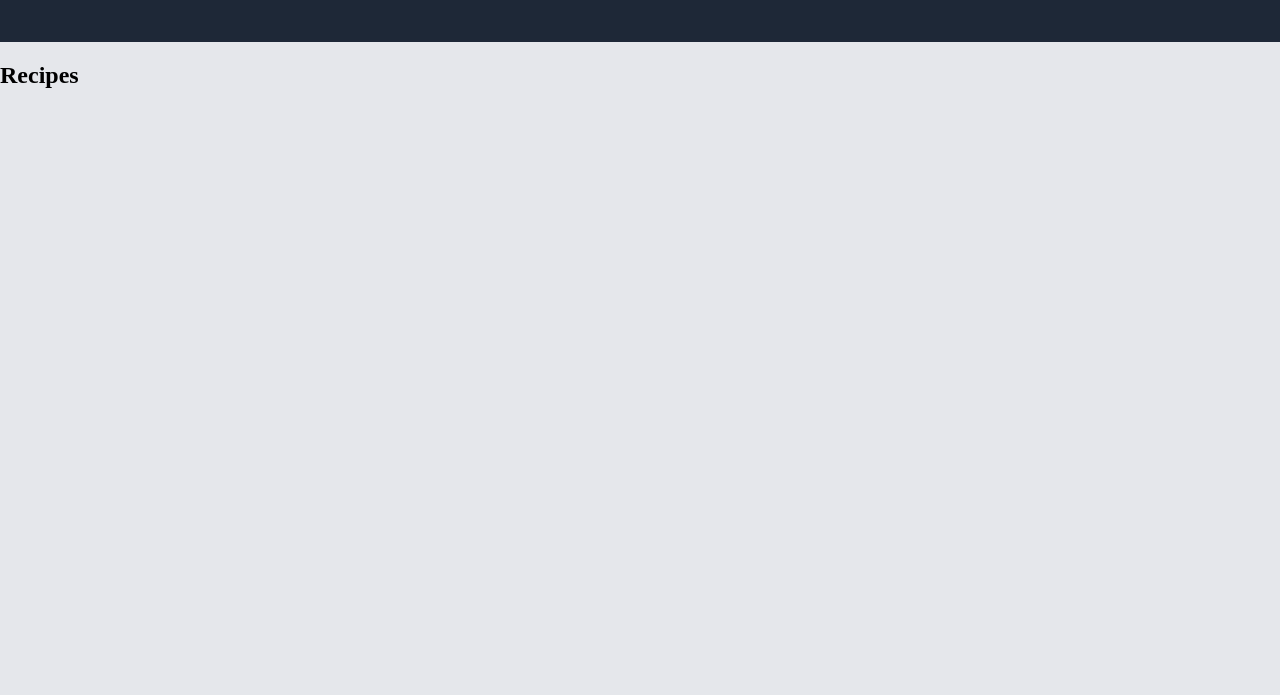
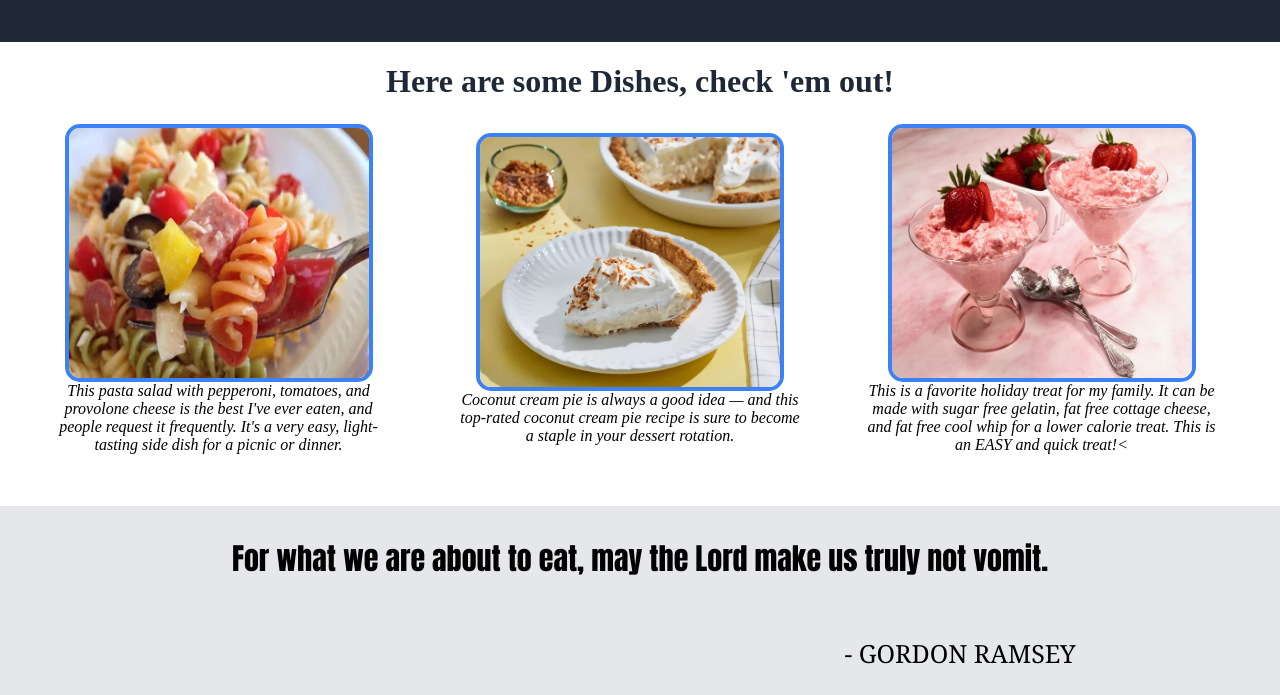
Before and after one commit to GollaBharath/odin-recipes, a plain HTML site: page index.html in a window 1280 px wide. Shown: the part 450-1145 px from the top of the page. Before the commit the page ends 800 px from the top, so only its background shows below. Drawn offline with Linux system fonts and the light colour scheme.

Commit message:
Added a feww stuff

```diff
--- a/index.css
+++ b/index.css
@@ -1,5 +1,5 @@
 body {
-    background-color: #E5E7EB;
+    background-color: white;
     margin: 0;
     padding: 0;
 }
@@ -27,7 +27,7 @@ nav a {
 }
 
 nav a:hover {
-    color: #B8CFCE;
+    color: #3B82F6;
 }
 
 nav ul {
@@ -58,17 +58,58 @@ nav ul {
 
 .cards {
     display: flex;
+    flex-direction: row;
+    justify-content: space-evenly;
     flex-wrap: wrap;
+    padding: 2px;
 }
 
-.cards a{
+.card {
+    display: flex;
+    flex-direction: column;
+    justify-content: center;
+    text-align: center;
+    width: 370px;
+}
+
+.card a{
     text-decoration: none;
-    color: #E5E7EB;
+    color: #000000;
     display: flex;
+    flex-direction: column;
+    justify-content: center;
+    text-align: center;
+    width: 350px;
+}
+
+.card img {
+    width: 300px;
+    height: 250px;
+    border: solid #3B82F6 4px;
+    margin: auto;
+    border-radius: 15px;
+}
+
+.card a:hover {
+    scale: 1.1;
+}
+
+.Quote {
+    margin-top: 50px;
+    background-color: #E5E7EB;
+    display: flex;
+    flex-direction: column;
     justify-content: center;
     align-items: center;
-    border: 2px solid black;
-    border-radius: 12px;
-    padding: 5px;
-    background-color: gray;
 }
+
+.Quote .line {
+    font-size: 30px;
+    font-family : Impact, Haettenschweiler, 'Arial Narrow Bold', sans-serif;
+}
+
+.Quote .sign {
+    font-size: 25px;
+    font-family :Cambria, Cochin, Georgia, Times, 'Times New Roman', serif;
+    margin-left: 50%;
+}
--- a/index.html
+++ b/index.html
@@ -32,9 +32,24 @@
             </div>
         </header>
         <main>
-            <h2>Recipes</h2>
+            <h1 style="display:flex; justify-content: center; text-align: center; color: #1E2837;">Here are some Dishes, check 'em out!</h1>
             <div class="cards">
-
+                <div class="card"><a href="./recipes/pasta_salad.html">
+                    <img src="./images/pasta.png" alt="Pasta Salad Image">
+                    <em>This pasta salad with pepperoni, tomatoes, and provolone cheese is the best I've ever eaten, and people request it frequently. It's a very easy, light-tasting side dish for a picnic or dinner.</em>
+                </a></div>
+                <div class="card"><a href="./recipes/pie.html">
+                    <img src="./images/pie.png" alt="Coconut Cream Pie Image">
+                    <em>Coconut cream pie is always a good idea — and this top-rated coconut cream pie recipe is sure to become a staple in your dessert rotation.</em>
+                </a></div>
+                <div class="card"><a href="./recipes/strawberry_fluff.html">
+                    <img src="./images/ice_cream.png" alt="Strawberry Fluff Image">
+                    <em>This is a favorite holiday treat for my family. It can be made with sugar free gelatin, fat free cottage cheese, and fat free cool whip for a lower calorie treat. This is an EASY and quick treat!<</em>
+                </a></div>
+            </div>
+            <div class="Quote">
+                <p class="line">For what we are about to eat, may the Lord make us truly not vomit.</p>
+                <p class="sign"> - GORDON RAMSEY</p>
             </div>
         </main>
     </body>
```
Also changed, not shown: images/ice_cream.png (added), images/pasta.png (added), images/pie.png (added).
